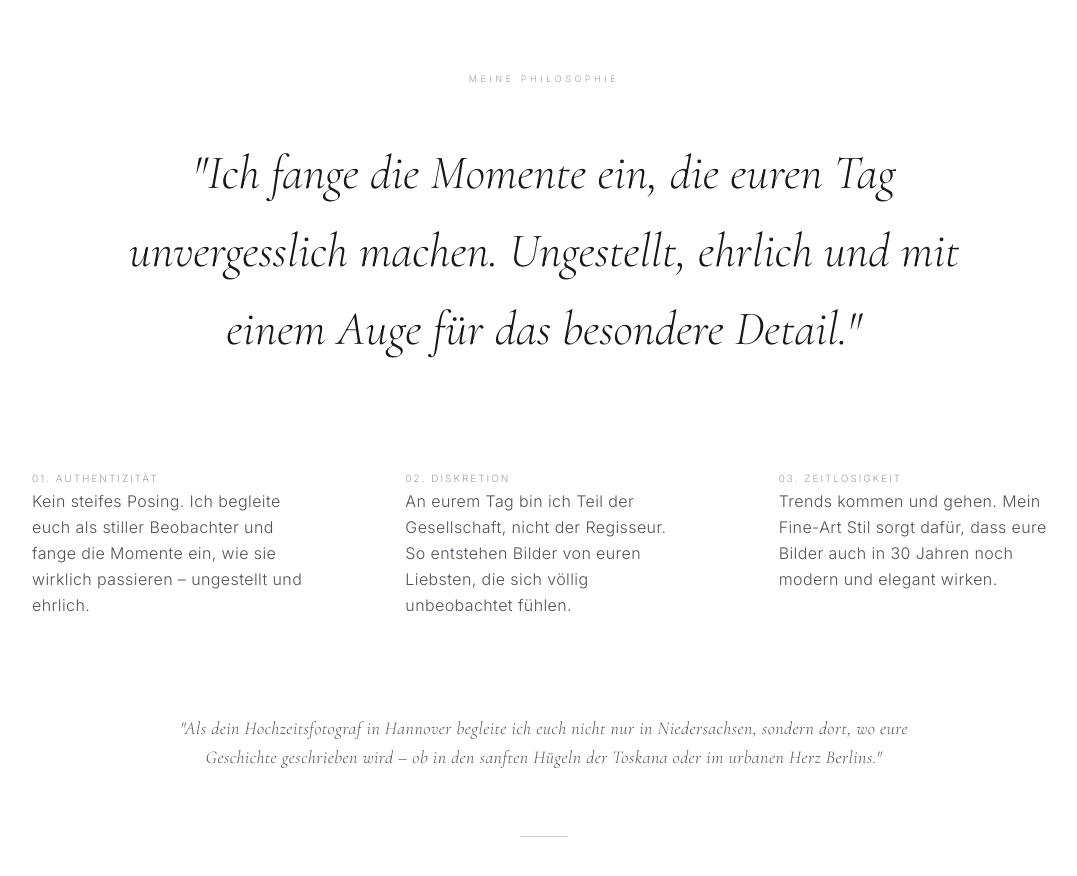
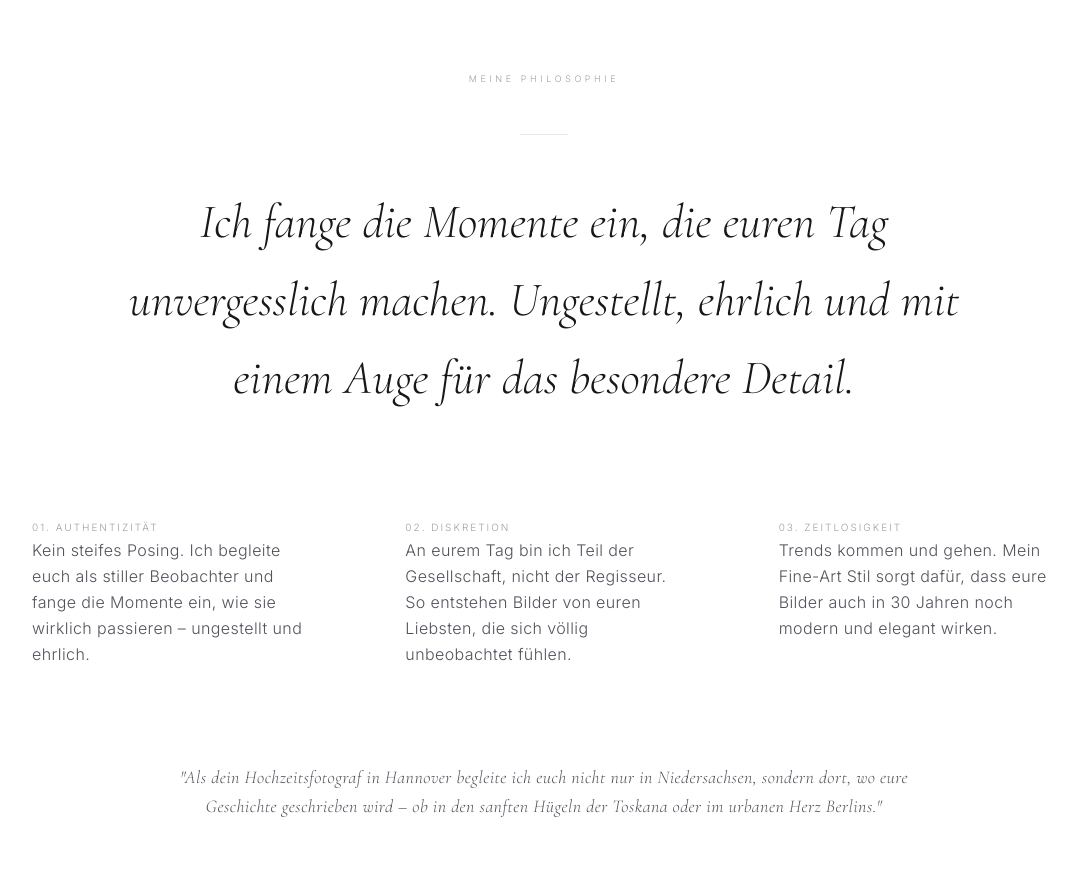
Before and after one commit to harald37/alex-test-website-01, a React (Vite) app: page / in a window 1280 px wide. Shown: the part 920-1796 px from the top of the page, without its empty margins (96-1173 px from the left). Built offline with nearby package versions, Linux system fonts and the light colour scheme; a web font is replaced by a local one.

Commit message:
feat: Add animation to philosophy section
Introduce fade-in and slide-up animation for the philosophy section's heading and supporting elements using Framer Motion. This enhances the visual appeal and user experience on the home page.

```diff
--- a/src/pages/Home.tsx
+++ b/src/pages/Home.tsx
@@ -74,9 +74,18 @@ export const Home: React.FC = () => {
       <section className="py-32 md:py-48 px-6 md:px-24 bg-surface-container-lowest flex flex-col items-center">
         <div className="max-w-5xl w-full text-center">
           <span className="font-sans uppercase tracking-[0.4em] text-[9px] text-zinc-400 mb-12 block">Meine Philosophie</span>
-          <h2 className="font-serif italic text-2xl md:text-5xl text-zinc-900 leading-relaxed mb-24 max-w-4xl mx-auto">
-            "Ich fange die Momente ein, die euren Tag unvergesslich machen. Ungestellt, ehrlich und mit einem Auge für das besondere Detail."
-          </h2>
+
+          <motion.div
+            initial={{ opacity: 0, y: 20 }}
+            whileInView={{ opacity: 1, y: 0 }}
+            viewport={{ once: true }}
+            transition={{ duration: 1.2, ease: [0.22, 1, 0.36, 1] }}
+          >
+            <div className="w-12 h-[1px] bg-zinc-900/10 mx-auto mb-12"></div>
+            <h2 className="font-serif italic text-2xl md:text-5xl text-zinc-900 leading-relaxed mb-24 max-w-4xl mx-auto">
+              Ich fange die Momente ein, die euren Tag unvergesslich machen. Ungestellt, ehrlich und mit einem Auge für das besondere Detail.
+            </h2>
+          </motion.div>
 
           <div className="grid md:grid-cols-3 gap-12 md:gap-24 mb-24 text-left">
             <div className="space-y-6">
```
